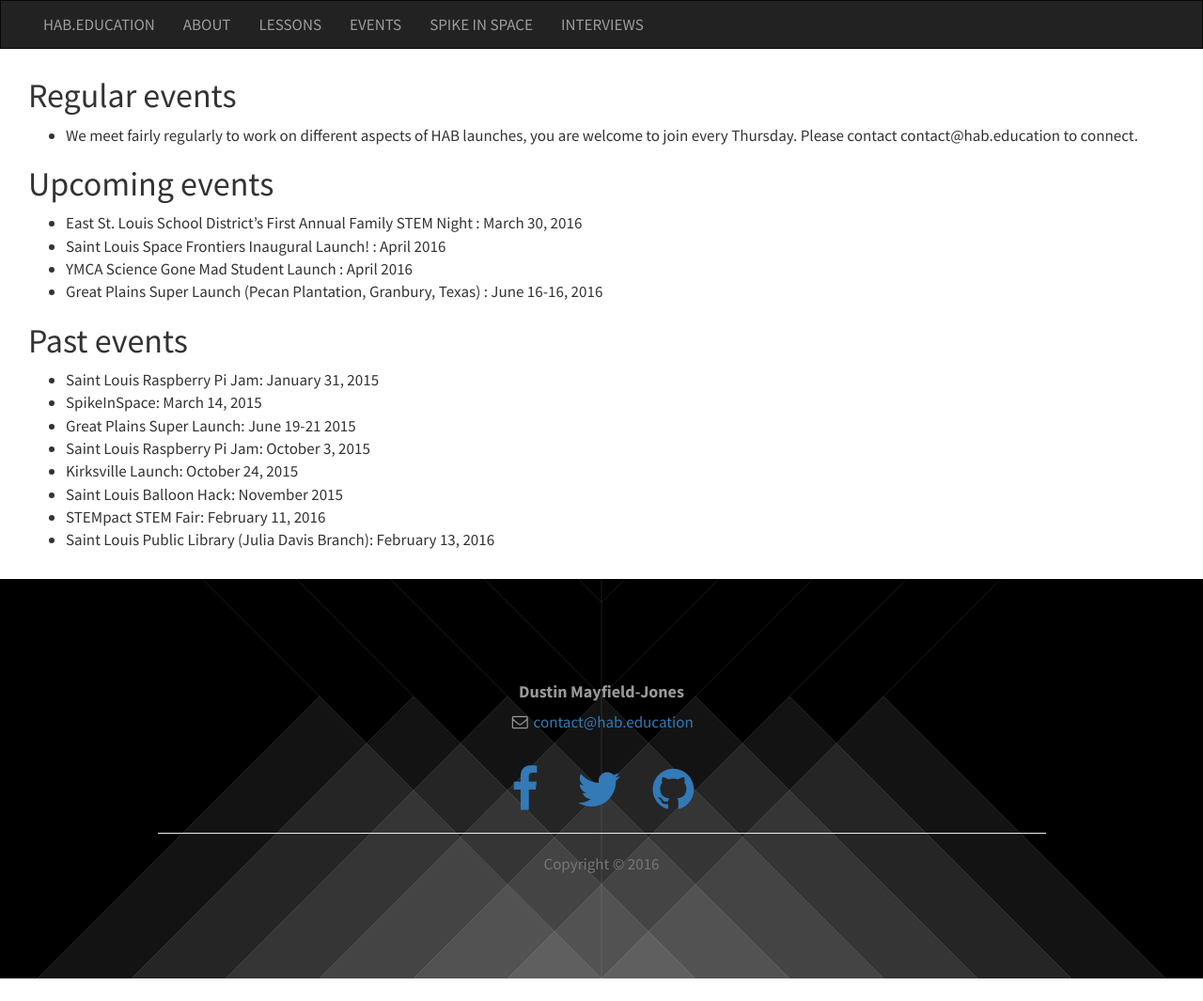
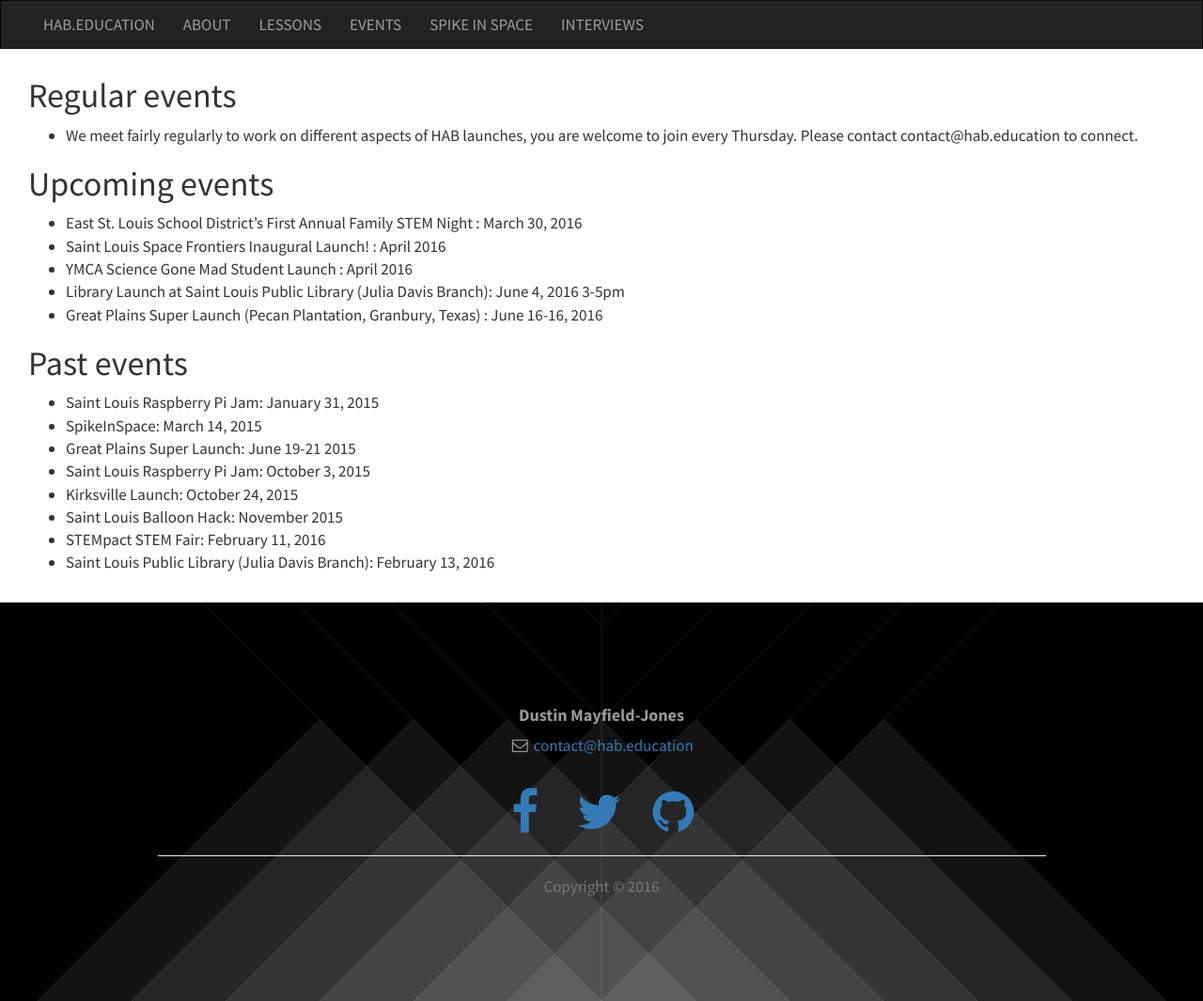
Before and after one commit to habeducation/habeducation.github.io, a Jekyll site: the page built from pages/calendar.markdown, in a window 1280 px wide. Shown: the whole page at 94% size. Built offline with Jekyll 4.4.1, drawn with Linux system fonts in a browser that asks for light colours; before the commit the page ends 1041 px from its top, so only the background shows below that.

Commit message:
added library launch

```diff
--- a/pages/calendar.markdown
+++ b/pages/calendar.markdown
@@ -12,6 +12,7 @@ title: Events Calendar
 - East St. Louis School District's First Annual Family STEM Night : March 30, 2016
 - Saint Louis Space Frontiers Inaugural Launch! : April 2016
 - YMCA Science Gone Mad Student Launch : April 2016
+- Library Launch at Saint Louis Public Library (Julia Davis Branch): June 4, 2016 3-5pm
 - Great Plains Super Launch (Pecan Plantation, Granbury, Texas) : June 16-16, 2016
 
 # Past events
```
